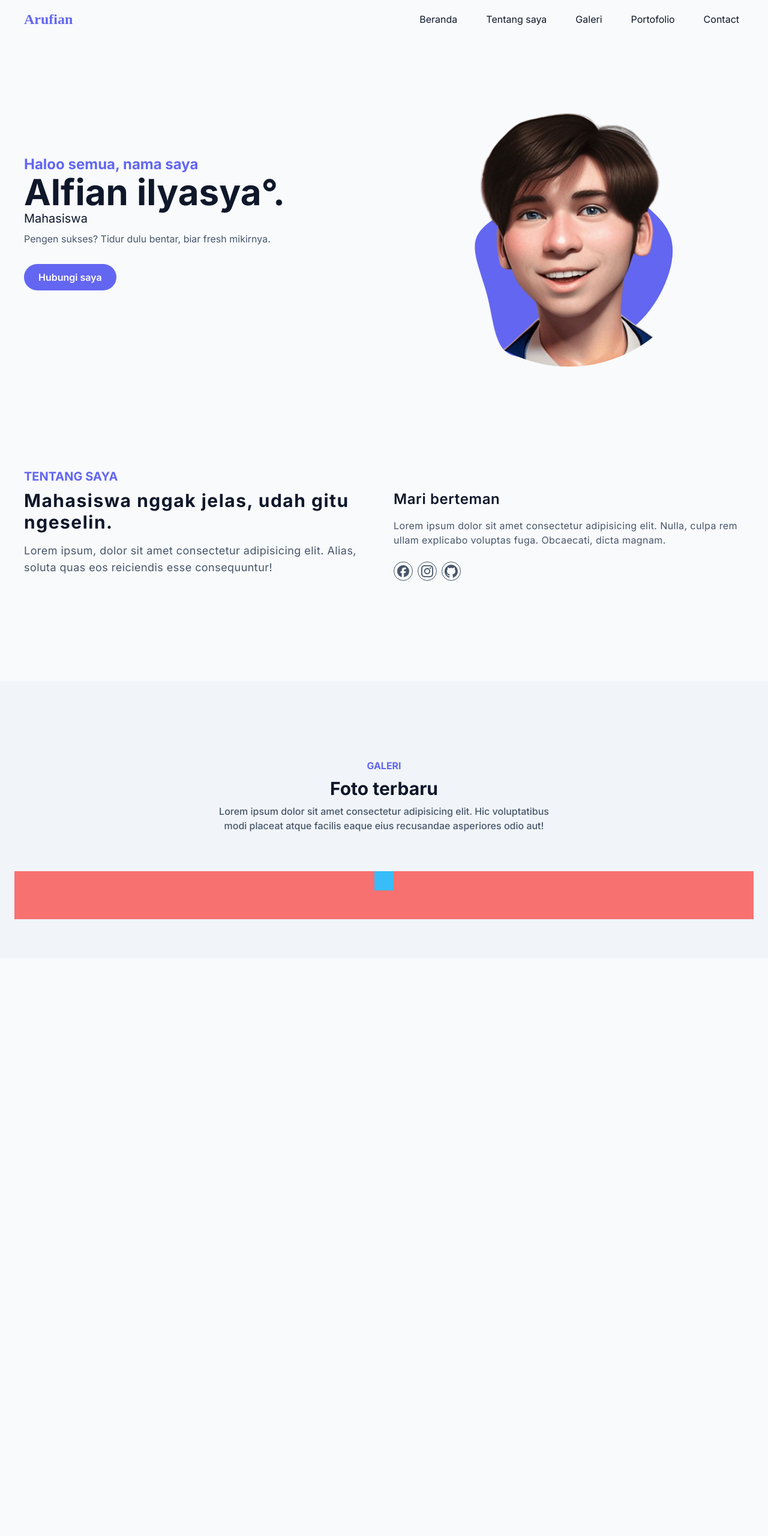
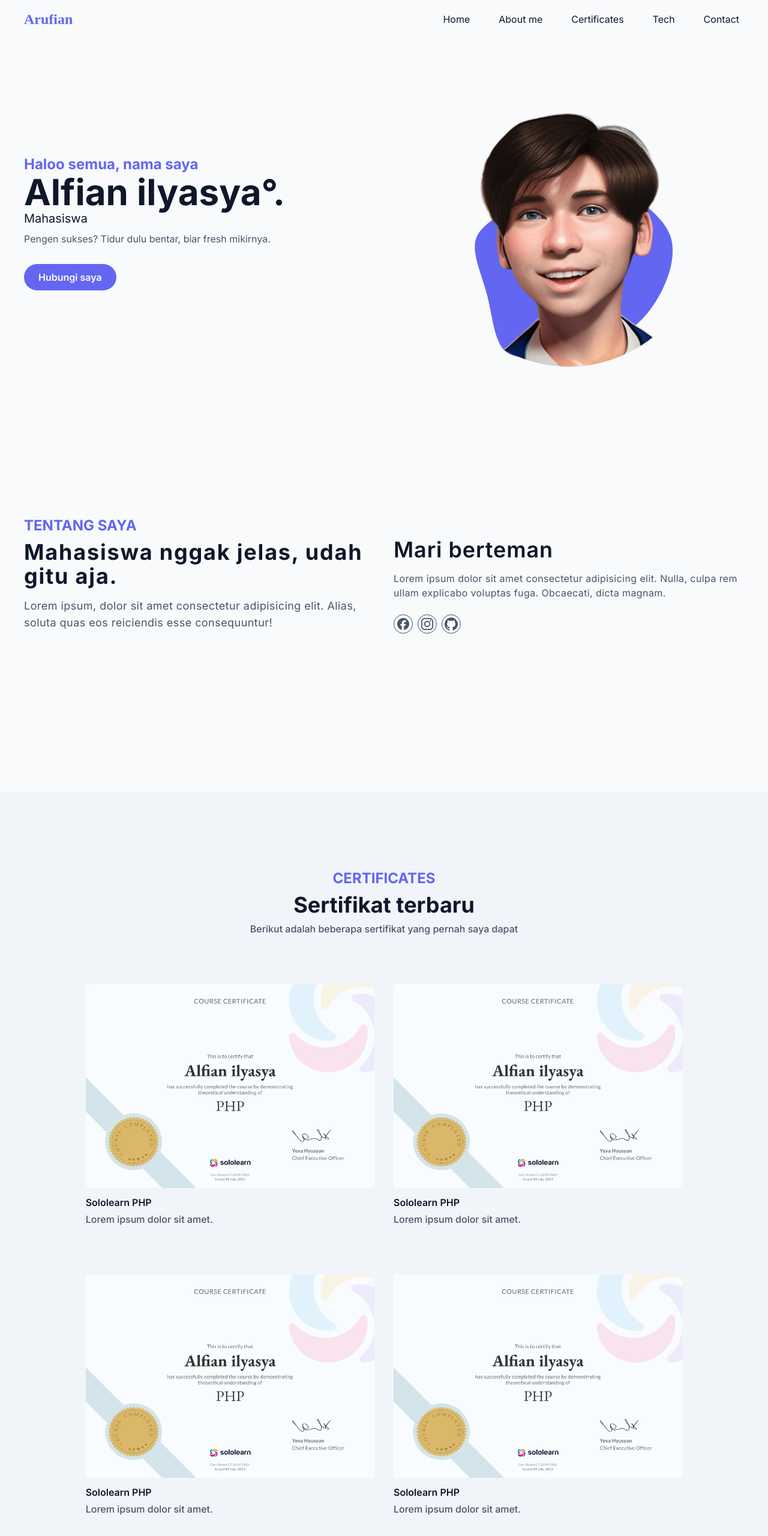
Before and after one commit to Arufaian/myportofolio, a website built with Vite: page index.html in a window 1280 px wide. Shown: the top 2560 px of the page at 60% size. Before the commit the page ends 1596 px from the top, so only its background shows below. Built offline with nearby package versions, Linux system fonts and the light colour scheme; a web font is replaced by a local one.

Commit message:
adding certificates and tech  section

```diff
--- a/index.html
+++ b/index.html
@@ -1,5 +1,5 @@
 <!doctype html>
-<html lang="en">
+<html lang="en" class="!scroll-smooth">
   <head>
     <meta charset="UTF-8" />
     <meta name="viewport" content="width=device-width, initial-scale=1.0" />
@@ -58,7 +58,7 @@
                   <a
                     class="mx-6 flex py-2 text-base text-slate-900 group-hover:text-slate-50 lg:group-hover:text-indigo-500"
                     href="#home"
-                    >Beranda
+                    >Home
                   </a>
                 </li>
                 <li
@@ -66,8 +66,8 @@
                 >
                   <a
                     class="mx-6 flex py-2 text-base text-slate-900 group-hover:text-slate-50 lg:group-hover:text-indigo-500"
-                    href="#home"
-                    >Tentang saya</a
+                    href="#about"
+                    >About me</a
                   >
                 </li>
                 <li
@@ -75,8 +75,8 @@
                 >
                   <a
                     class="mx-6 flex py-2 text-base text-slate-900 group-hover:text-slate-50 lg:group-hover:text-indigo-500"
-                    href="#home"
-                    >Galeri</a
+                    href="#certificates"
+                    >Certificates</a
                   >
                 </li>
 
@@ -85,8 +85,8 @@
                 >
                   <a
                     class="mx-6 flex py-2 text-base text-slate-900 group-hover:text-slate-50 lg:group-hover:text-indigo-500"
-                    href="#home"
-                    >Portofolio</a
+                    href="#tech"
+                    >Tech</a
                   >
                 </li>
                 <li
@@ -162,19 +162,19 @@
     <!-- akhir hero section -->
 
     <!-- awal bagian about -->
-    <section id="about" class="pb-32 pt-36">
+    <section id="about" class="pb-56 pt-56">
       <div class="container">
         <div class="flex flex-wrap">
           <div class="mb-8 w-full px-4 lg:w-1/2">
             <h3
-              class="mb-2 text-base font-bold uppercase text-indigo-500 lg:text-xl"
+              class="mb-2 text-base font-bold uppercase text-indigo-500 sm:text-lg md:text-xl lg:text-2xl"
             >
               Tentang saya
             </h3>
             <h4
-              class="mb-4 max-w-xl text-3xl font-bold tracking-wider text-slate-900"
+              class="mb-4 max-w-xl font-bold tracking-wider text-slate-900 sm:text-xl md:text-2xl lg:text-4xl"
             >
-              Mahasiswa nggak jelas, udah gitu ngeselin.
+              Mahasiswa nggak jelas, udah gitu aja.
             </h4>
             <p class="tracking-wide text-slate-600 lg:text-lg">
               Lorem ipsum, dolor sit amet consectetur adipisicing elit. Alias,
@@ -184,7 +184,7 @@
 
           <div class="mb-10 w-full px-4 lg:mt-9 lg:w-1/2">
             <h3
-              class="mb-4 text-2xl font-semibold tracking-wide text-slate-900"
+              class="mb-4 font-semibold tracking-wide text-slate-900 sm:text-xl md:text-2xl lg:text-4xl"
             >
               Mari berteman
             </h3>
@@ -260,32 +260,177 @@
     <!-- akhir bagian about -->
 
     <!-- awal bagian certificates -->
-    <section id="" class="bg-slate-100 pb-16 pt-32">
+    <section id="certificates" class="bg-slate-100 pb-16 pt-32">
       <div class="container">
         <div class="w-full px-4">
           <div class="mx-auto mb-16 max-w-xl text-center">
-            <h4 class="mb-2 text-base font-bold uppercase text-indigo-500">
-              Galeri
+            <h4
+              class="mb-2 text-base font-bold uppercase text-indigo-500 sm:text-lg md:text-xl lg:text-2xl"
+            >
+              Certificates
             </h4>
-            <h3 class="mb-2 text-3xl font-bold text-slate-900">Foto terbaru</h3>
+            <h3
+              class="mb-2 font-bold text-slate-900 sm:text-xl md:text-2xl lg:text-4xl"
+            >
+              Sertifikat terbaru
+            </h3>
             <p class="text-base font-medium text-slate-600">
-              Lorem ipsum dolor sit amet consectetur adipisicing elit. Hic
-              voluptatibus modi placeat atque facilis eaque eius recusandae
-              asperiores odio aut!
+              Berikut adalah beberapa sertifikat yang pernah saya dapat
             </p>
           </div>
         </div>
 
-        <div class="flex w-full flex-wrap justify-center bg-red-400 px-4">
-          <div class="mb-12 bg-sky-400 p-4">
+        <div class="flex w-full flex-wrap justify-center xl:mx-auto xl:w-10/12">
+          <div class="mb-12 p-4 md:w-1/2">
             <div class="overflow-hidden rounded-md">
-              <img class="" src="" alt="" />
+              <img
+                class="shadow"
+                src="./src/assets/certificates/PHP-sololearn.png"
+                alt=""
+                width="w-full"
+              />
+            </div>
+            <h3 class="mb-1 mt-3 font-semibold text-slate-900">
+              Sololearn PHP
+            </h3>
+            <p class="text-base font-medium text-slate-600">
+              Lorem ipsum dolor sit amet.
+            </p>
+          </div>
+          <div class="mb-12 p-4 md:w-1/2">
+            <div class="overflow-hidden rounded-md">
+              <img
+                class="shadow"
+                src="./src/assets/certificates/PHP-sololearn.png"
+                alt=""
+                width="w-full"
+              />
+            </div>
+            <h3 class="mb-1 mt-3 font-semibold text-slate-900">
+              Sololearn PHP
+            </h3>
+            <p class="text-base font-medium text-slate-600">
+              Lorem ipsum dolor sit amet.
+            </p>
+          </div>
+          <div class="mb-12 p-4 md:w-1/2">
+            <div class="overflow-hidden rounded-md">
+              <img
+                class="shadow"
+                src="./src/assets/certificates/PHP-sololearn.png"
+                alt=""
+                width="w-full"
+              />
+            </div>
+            <h3 class="mb-1 mt-3 font-semibold text-slate-900">
+              Sololearn PHP
+            </h3>
+            <p class="text-base font-medium text-slate-600">
+              Lorem ipsum dolor sit amet.
+            </p>
+          </div>
+          <div class="mb-12 p-4 md:w-1/2">
+            <div class="overflow-hidden rounded-md">
+              <img
+                class="shadow"
+                src="./src/assets/certificates/PHP-sololearn.png"
+                alt=""
+                width="w-full"
+              />
+            </div>
+            <h3 class="mb-1 mt-3 font-semibold text-slate-900">
+              Sololearn PHP
+            </h3>
+            <p class="text-base font-medium text-slate-600">
+              Lorem ipsum dolor sit amet.
+            </p>
+          </div>
+          <div class="mb-12 p-4 md:w-1/2">
+            <div class="overflow-hidden rounded-md">
+              <img
+                class="shadow"
+                src="./src/assets/certificates/PHP-sololearn.png"
+                alt=""
+                width="w-full"
+              />
+            </div>
+            <h3 class="mb-1 mt-3 font-semibold text-slate-900">
+              Sololearn PHP
+            </h3>
+            <p class="text-base font-medium text-slate-600">
+              Lorem ipsum dolor sit amet.
+            </p>
+          </div>
+        </div>
+      </div>
+    </section>
+    <!-- akhir bagian sertifikat -->
+
+    <!-- awal bagian skill -->
+    <section id="tech" class="bg-slate-800 pb-32 pt-36">
+      <div class="container">
+        <div class="w-full px-4">
+          <div class="mx-auto mb-16 max-w-xl text-center">
+            <h4
+              class="mb-2 text-base font-bold uppercase text-indigo-500 sm:text-lg md:text-xl lg:text-2xl"
+            >
+              Tech
+            </h4>
+            <h3
+              class="mb-2 font-bold text-slate-100 sm:text-xl md:text-2xl lg:text-4xl"
+            >
+              Teknologi yang saya gunakan
+            </h3>
+            <p class="text-base font-medium text-slate-500">
+              Berikut adalah beberapa teknologi dan bahasa pemrogramman yang
+              biasanya saya gunakan
+            </p>
+          </div>
+        </div>
+
+        <div class="w-full px-4">
+          <div class="flex flex-wrap items-center justify-center">
+            <div
+              class="mx-4 my-4 inline h-32 w-32 max-w-[120px] py-4 opacity-60 grayscale transition duration-200 hover:scale-125 hover:opacity-100 hover:grayscale-0 sm:my-8 md:mx-6 lg:mx-8"
+            >
+              <img
+                src="./src/assets/logos/HTML5_logo_and_wordmark (1).svg"
+                alt="html5 logo"
+                class=""
+              />
+            </div>
+            <div
+              class="mx-4 my-4 inline h-32 w-32 max-w-[120px] py-4 opacity-60 grayscale transition duration-200 hover:scale-125 hover:opacity-100 hover:grayscale-0 sm:my-8 md:mx-6 lg:mx-8"
+            >
+              <img
+                src="./src/assets/logos/CSS3_logo(1).svg"
+                alt="html5 logo"
+                class=""
+              />
+            </div>
+            <div
+              class="mx-4 my-4 inline h-32 w-32 max-w-[120px] py-4 opacity-60 grayscale transition duration-200 hover:scale-125 hover:opacity-100 hover:grayscale-0 sm:my-8 md:mx-6 lg:mx-8"
+            >
+              <img
+                src="./src/assets/logos/js-logo.svg"
+                alt="html5 logo"
+                class=""
+              />
+            </div>
+            <div
+              class="mx-4 my-4 inline h-32 w-32 max-w-[120px] py-4 opacity-60 grayscale transition duration-200 hover:scale-125 hover:opacity-100 hover:grayscale-0 sm:my-8 md:mx-6 lg:mx-8"
+            >
+              <img
+                src="./src/assets/logos/Tailwind-logo.svg"
+                alt="html5 logo"
+                class=""
+              />
             </div>
           </div>
         </div>
       </div>
     </section>
-    <!-- akhir bagian galeri -->
+    <!-- akhir bagian skill -->
 
     <script type="module" src="./src/js/main.js"></script>
   </body>
```
Also changed, not shown: src/assets/certificates/PHP-sololearn.png (added), src/assets/logos/CSS3_logo(1).svg (added), src/assets/logos/HTML5_logo_and_wordmark (1).svg (added), src/assets/logos/Tailwind-logo.svg (added), src/assets/logos/js-logo.svg (added).
